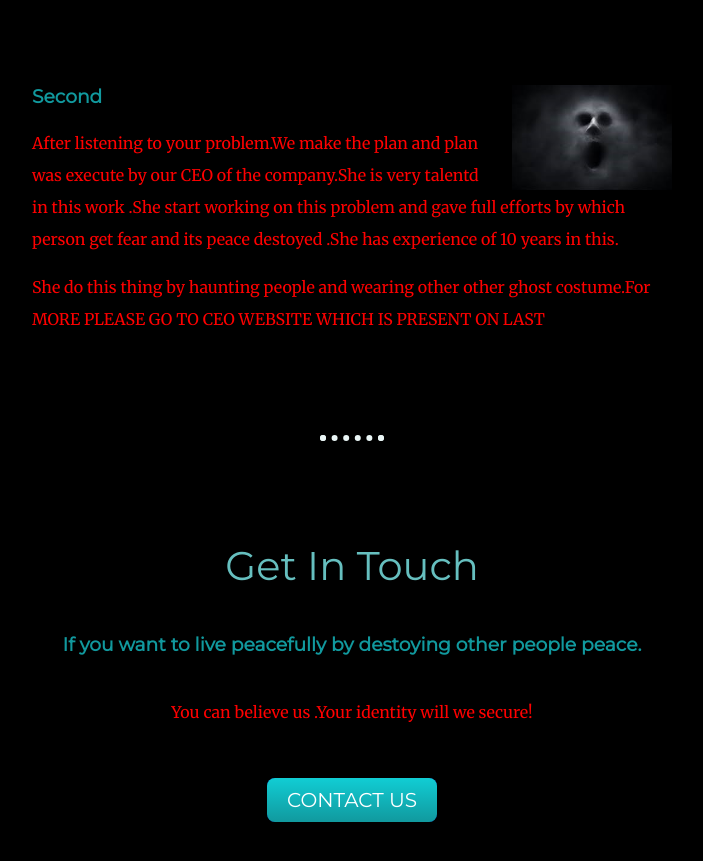
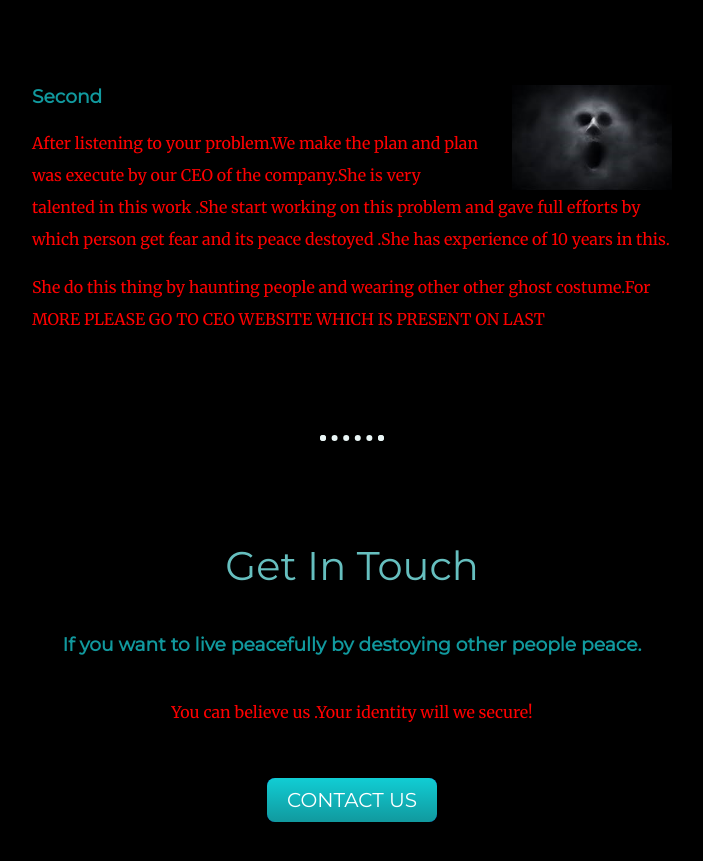
Before and after one commit to Rahuljoshi07/Chaos, a plain HTML site: page index.html in a window 1280 px wide. Shown: the part 1440-2301 px from the top of the page, without its empty margins (288-991 px from the left). Drawn offline with Linux system fonts and the light colour scheme.

Commit message:
Update index.html

```diff
--- a/index.html
+++ b/index.html
@@ -39,7 +39,7 @@
         <img class="chilli-img" src="images/g.jpg" alt="chillies-img">
 
         <h3>Second</h3>
-        <p>After listening to your problem.We make the plan and plan was execute by our CEO of the company.She is very talentd in this work .She start working on this problem and gave full efforts by which person get fear and its peace destoyed .She has experience of 10 years in this.</p>
+        <p>After listening to your problem.We make the plan and plan was execute by our CEO of the company.She is very talented in this work .She start working on this problem and gave full efforts by which person get fear and its peace destoyed .She has experience of 10 years in this.</p>
         <p>She do this thing by haunting people and wearing other other ghost costume.For MORE PLEASE GO TO CEO WEBSITE WHICH IS PRESENT ON LAST</p>
 
       </div>
```
